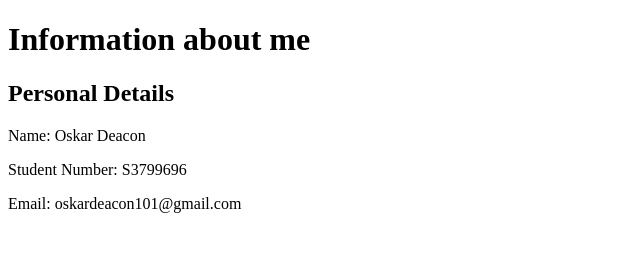
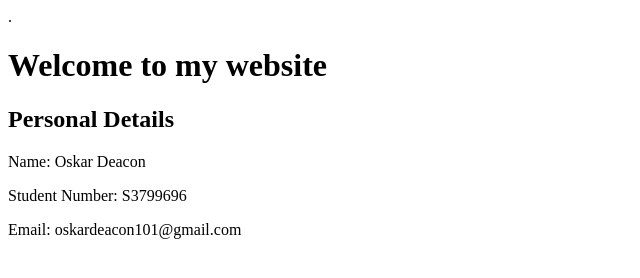
Before and after one commit to oskardeacon/Oskardeacon, a plain HTML site: page index.html in a window 1280 px wide. Shown: the whole page, without its empty margins (0-640 px from the left). Drawn offline with Linux system fonts and the light colour scheme.

Commit message:
Update index.html

```diff
--- a/index.html
+++ b/index.html
@@ -2,9 +2,10 @@
 <html>
 	<head>
 	<title>Oskar Deacon I.T Assignment</title>
+	<link rel="stylesheet" type="text/css" href="style.css">.
 	</head>
 	<body>
-	<h1>Information about me</h1>
+	<h1>Welcome to my website</h1>
 	<h2>Personal Details</h2>
 	<p>Name: Oskar Deacon</p>
 	<p>Student Number: S3799696</p>
```
